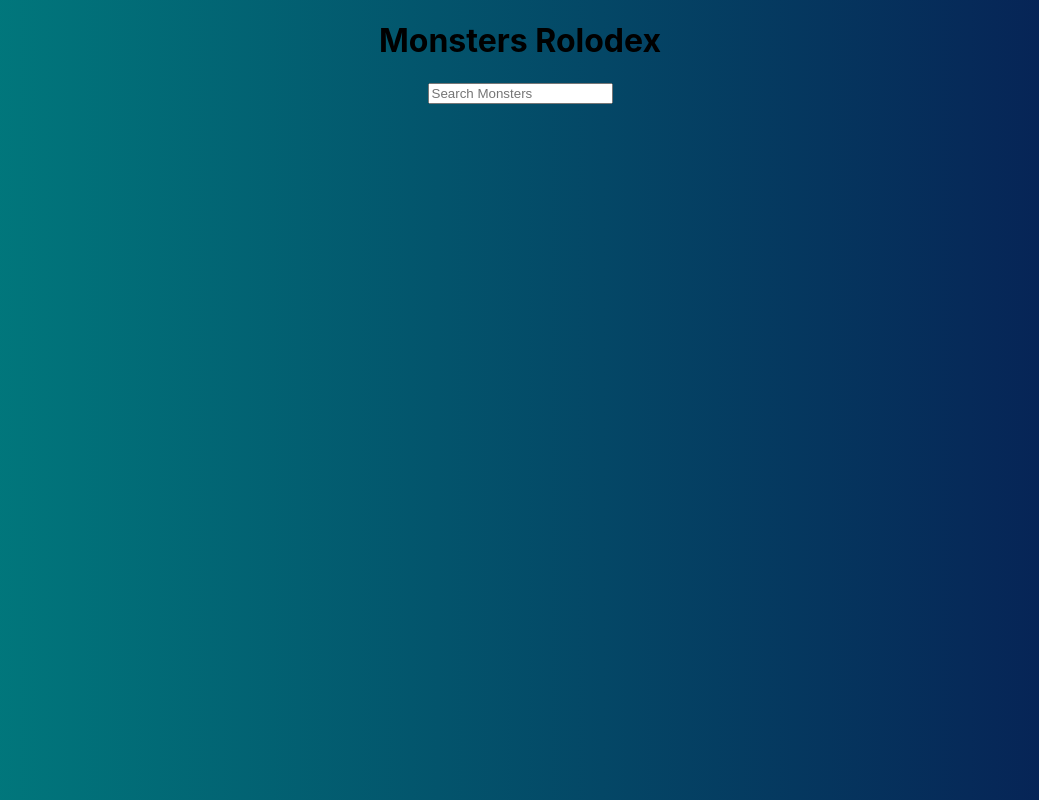
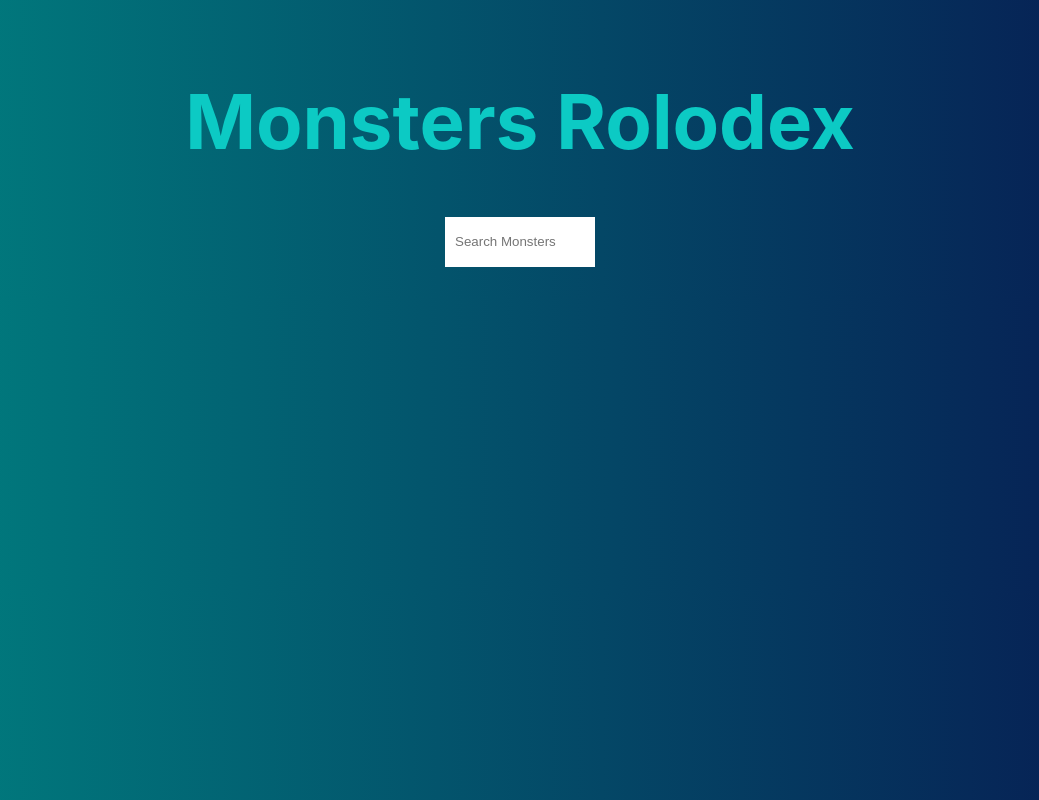
Before and after one commit to Harry8679/Monster-Rolodex-ReactJS, a React (Create React App) app: page / in a window 1280 px wide. Shown: the whole page, without its empty margins (120-1159 px from the left). Built offline with nearby package versions, Linux system fonts and the light colour scheme.

Commit message:
Useless comments in index.html, title css added and Search Box props updated

```diff
--- a/public/index.html
+++ b/public/index.html
@@ -10,34 +10,10 @@
       content="Web site created using create-react-app"
     />
     <link rel="apple-touch-icon" href="%PUBLIC_URL%/logo192.png" />
-    <!--
-      manifest.json provides metadata used when your web app is installed on a
-      user's mobile device or desktop. See https://developers.google.com/web/fundamentals/web-app-manifest/
-    -->
-    <link rel="manifest" href="%PUBLIC_URL%/manifest.json" />
-    <!--
-      Notice the use of %PUBLIC_URL% in the tags above.
-      It will be replaced with the URL of the `public` folder during the build.
-      Only files inside the `public` folder can be referenced from the HTML.
-
-      Unlike "/favicon.ico" or "favicon.ico", "%PUBLIC_URL%/favicon.ico" will
-      work correctly both with client-side routing and a non-root public URL.
-      Learn how to configure a non-root public URL by running `npm run build`.
-    -->
     <title>React App</title>
   </head>
   <body>
     <noscript>You need to enable JavaScript to run this app.</noscript>
     <div id="root"></div>
-    <!--
-      This HTML file is a template.
-      If you open it directly in the browser, you will see an empty page.
-
-      You can add webfonts, meta tags, or analytics to this file.
-      The build step will place the bundled scripts into the <body> tag.
-
-      To begin the development, run `npm start` or `yarn start`.
-      To create a production bundle, use `npm run build` or `yarn build`.
-    -->
   </body>
 </html>
--- a/src/App.css
+++ b/src/App.css
@@ -13,3 +13,10 @@ body {
   );
   text-align: center;
 }
+
+.app-title {
+  margin-top: 75px;
+  margin-bottom: 50px;
+  font-size: 76px;
+  color: #0ccac4;
+}
--- a/src/components/search-box/SearchBox.jsx
+++ b/src/components/search-box/SearchBox.jsx
@@ -1,8 +1,8 @@
 import React from "react";
 import './SearchBox.css';
 
-const SearchBox = ({ onSearchHandler, placeholder }) => {
-  return <input type="search" placeholder={placeholder} onChange={onSearchHandler}/>;
+const SearchBox = ({ onSearchHandler, placeholder, className }) => {
+  return <input className={`search-box ${className}`} type="search" placeholder={placeholder} onChange={onSearchHandler} />;
 };
 
 export default SearchBox;
```
